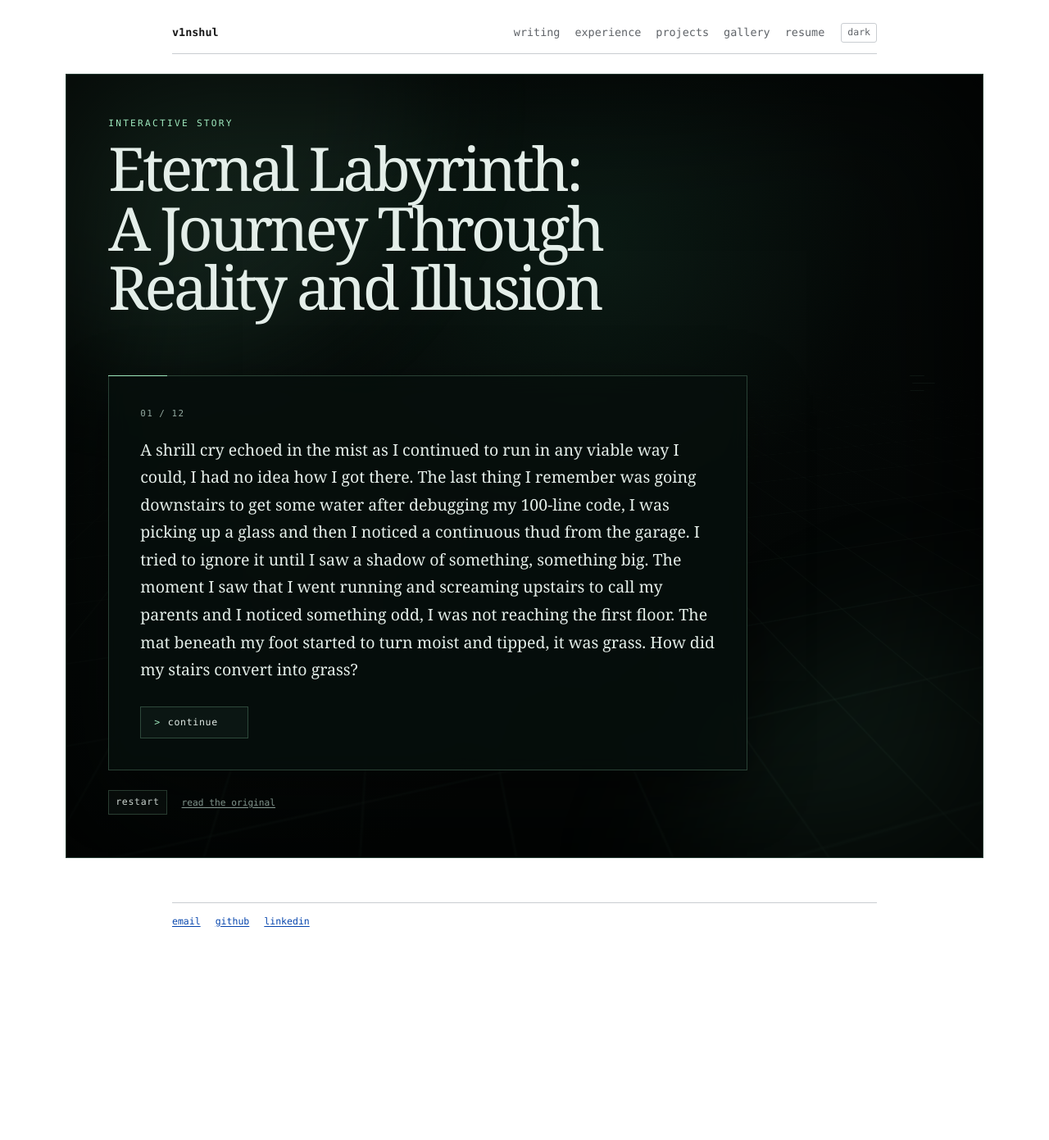
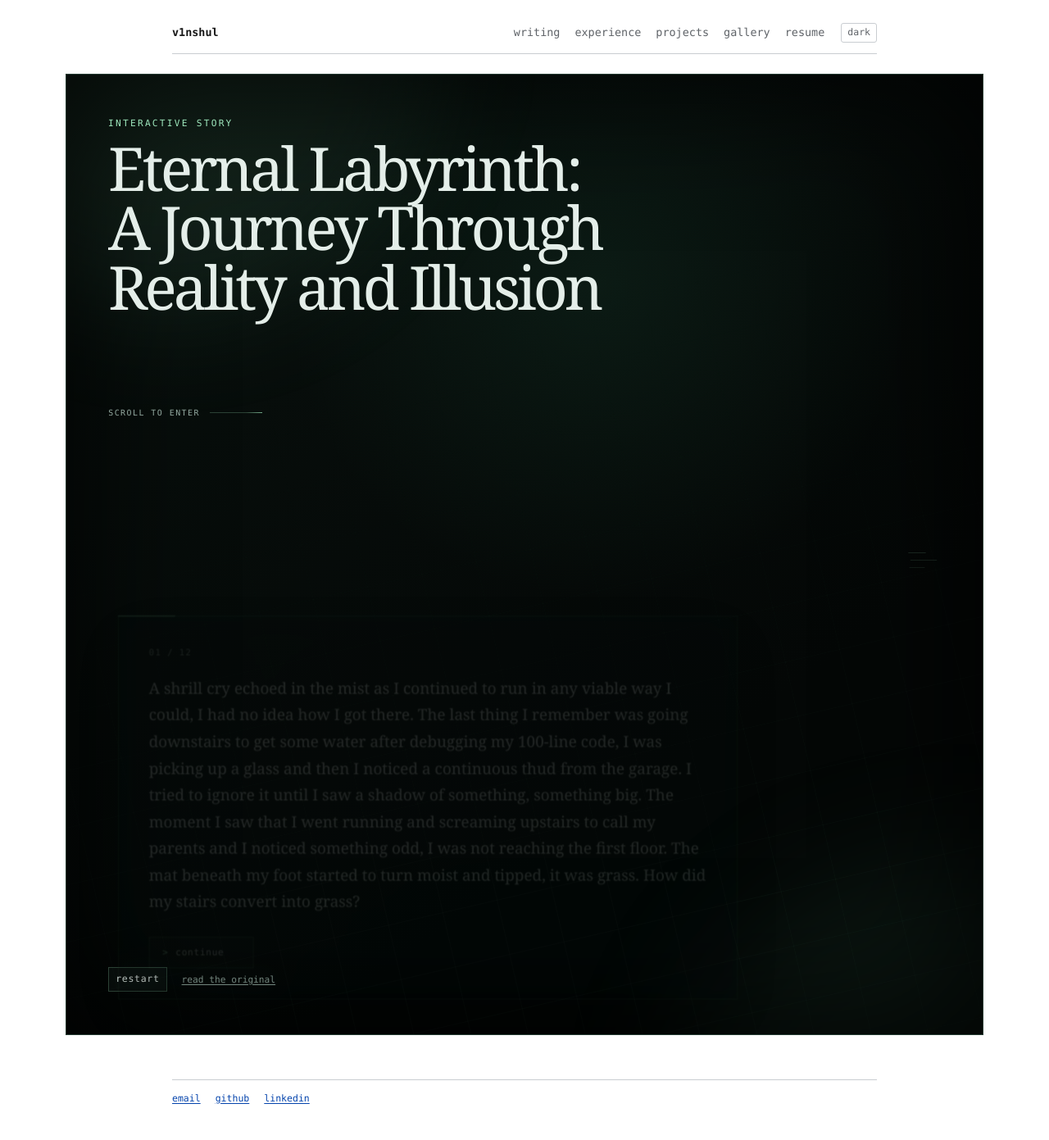
Before and after one commit to v1nshul/v1nshul.github.io, a Jekyll site: the page built from eternal-labyrinth.html, in a window 1280 px wide. Shown: the whole page at 82% size. Built offline with Jekyll 4.4.1, drawn with Linux system fonts in a browser that asks for light colours; before the commit the page ends 1175 px from its top, so only the background shows below that.

Commit message:
on scroll

```diff
--- a/assets/css/eternal-labyrinth.css
+++ b/assets/css/eternal-labyrinth.css
@@ -7,7 +7,7 @@
   --story-line: rgba(158, 232, 189, 0.24);
   position: relative;
   width: min(1120px, calc(100vw - 32px));
-  min-height: min(780px, calc(100vh - 104px));
+  min-height: max(900px, calc(138vh - 104px));
   margin: 24px 50% 0;
   padding: clamp(24px, 4vw, 52px);
   overflow: hidden;
@@ -74,6 +74,8 @@
 
 .story-header {
   max-width: 760px;
+  transform-origin: left top;
+  will-change: transform, opacity;
 }
 
 .story-kicker {
@@ -99,7 +101,7 @@
   display: none;
   position: relative;
   min-height: 430px;
-  margin-top: clamp(42px, 8vh, 92px);
+  margin-top: clamp(190px, 32vh, 330px);
   align-items: end;
 }
 
@@ -125,6 +127,45 @@
 .story-marker span:nth-child(2) {
   width: 42px;
   transform: translateX(-16px);
+}
+
+.story-scroll-cue {
+  position: absolute;
+  top: clamp(300px, 45vh, 420px);
+  left: clamp(24px, 4vw, 52px);
+  display: flex;
+  align-items: center;
+  gap: 12px;
+  color: var(--story-muted);
+  font-family: ui-monospace, SFMono-Regular, Consolas, "Liberation Mono", monospace;
+  font-size: 0.62rem;
+  letter-spacing: 0.15em;
+  text-transform: uppercase;
+}
+
+.story-scroll-cue i {
+  position: relative;
+  display: block;
+  width: 64px;
+  height: 1px;
+  overflow: hidden;
+  background: var(--story-line);
+}
+
+.story-scroll-cue i::after {
+  position: absolute;
+  inset: 0;
+  background: linear-gradient(90deg, transparent, var(--story-accent), transparent);
+  content: "";
+  transform: translateX(-100%);
+  animation: story-cue-scan 2.2s ease-in-out infinite;
+}
+
+@keyframes story-cue-scan {
+  50%,
+  100% {
+    transform: translateX(100%);
+  }
 }
 
 .story-panel {
@@ -245,14 +286,14 @@
 @media (max-width: 720px) {
   .story-shell {
     width: calc(100vw - 20px);
-    min-height: calc(100vh - 80px);
+    min-height: max(940px, calc(145vh - 80px));
     margin-top: 10px;
     padding: 24px 18px;
   }
 
   .story-stage {
     min-height: 480px;
-    margin-top: 36px;
+    margin-top: 260px;
   }
 
   .story-panel {
@@ -272,4 +313,8 @@
   .story-fog {
     display: none;
   }
+
+  .story-scroll-cue i::after {
+    animation: none;
+  }
 }
--- a/assets/js/eternal-labyrinth.js
+++ b/assets/js/eternal-labyrinth.js
@@ -173,6 +173,60 @@
     });
   }
 
+  function startScrollMotion() {
+    if (!animeApi || !animeApi.onScroll || reduceMotion.matches) return;
+
+    function rootScrollRange() {
+      return animeApi.onScroll({
+        target: root,
+        enter: "top top",
+        leave: "bottom bottom",
+        sync: 0.16
+      });
+    }
+
+    animeApi.animate(".story-header", {
+      opacity: [1, 0.18],
+      y: [0, -90],
+      scale: [1, 0.94],
+      ease: "linear",
+      autoplay: rootScrollRange()
+    });
+
+    animeApi.animate(".story-grid", {
+      y: ["22%", "48%"],
+      rotateZ: ["-13deg", "-6deg"],
+      scale: [1, 1.12],
+      ease: "linear",
+      autoplay: rootScrollRange()
+    });
+
+    animeApi.animate(".story-scroll-cue", {
+      opacity: [1, 0],
+      y: [0, -34],
+      ease: "linear",
+      autoplay: animeApi.onScroll({
+        target: root,
+        enter: "top top",
+        leave: "top+=280 top",
+        sync: 0.2
+      })
+    });
+
+    animeApi.animate(".story-panel", {
+      opacity: [0.14, 1],
+      y: [70, 0],
+      scale: [0.97, 1],
+      ease: "linear",
+      autoplay: animeApi.onScroll({
+        target: stage,
+        enter: "top bottom",
+        leave: "center center",
+        sync: 0.2
+      })
+    });
+  }
+
   document.documentElement.classList.add("story-enhanced");
   renderScene(0, false);
   resetButton.addEventListener("click", function () { transitionTo(0); });
@@ -187,5 +241,6 @@
     });
     revealScene();
     startAmbientMotion();
+    startScrollMotion();
   }
 })();
--- a/eternal-labyrinth.html
+++ b/eternal-labyrinth.html
@@ -22,6 +22,11 @@
     <p class="story-kicker">interactive story</p>
     <h1>{{ story_post.title | escape }}</h1>
   </header>
+
+  <div class="story-scroll-cue" aria-hidden="true">
+    <span>scroll to enter</span>
+    <i></i>
+  </div>
 
   <div class="story-stage" data-story-stage>
     <div class="story-marker" aria-hidden="true">
--- a/styles.css
+++ b/styles.css
@@ -304,17 +304,41 @@
   border-top: 1px solid var(--line);
 }
 
-.post-list a {
+.post-list-item {
   display: grid;
   grid-template-columns: 1fr auto;
   gap: 24px;
   padding: 9px 0;
   border-bottom: 1px solid var(--line);
+}
+
+.post-list-title {
   text-decoration: none;
 }
 
-.post-list a:hover span {
+.post-list-title:hover span {
   text-decoration: underline;
+}
+
+.post-list-meta {
+  display: flex;
+  align-items: baseline;
+  gap: 12px;
+}
+
+.post-list-interactive {
+  padding: 1px 5px;
+  border: 1px solid var(--line);
+  color: var(--muted);
+  font-family: ui-monospace, SFMono-Regular, Consolas, "Liberation Mono", monospace;
+  font-size: 0.65rem;
+  line-height: 1.4;
+  text-decoration: none;
+}
+
+.post-list-interactive:hover {
+  border-color: var(--faint);
+  color: var(--ink);
 }
 
 .post-list time,
@@ -498,6 +522,11 @@
     grid-template-columns: 1fr;
   }
 
+  .post-list-item {
+    grid-template-columns: 1fr;
+    gap: 3px;
+  }
+
 }
 
 @media (max-width: 480px) {
```
Also changed, not shown: index.html (+11 -4 lines).
